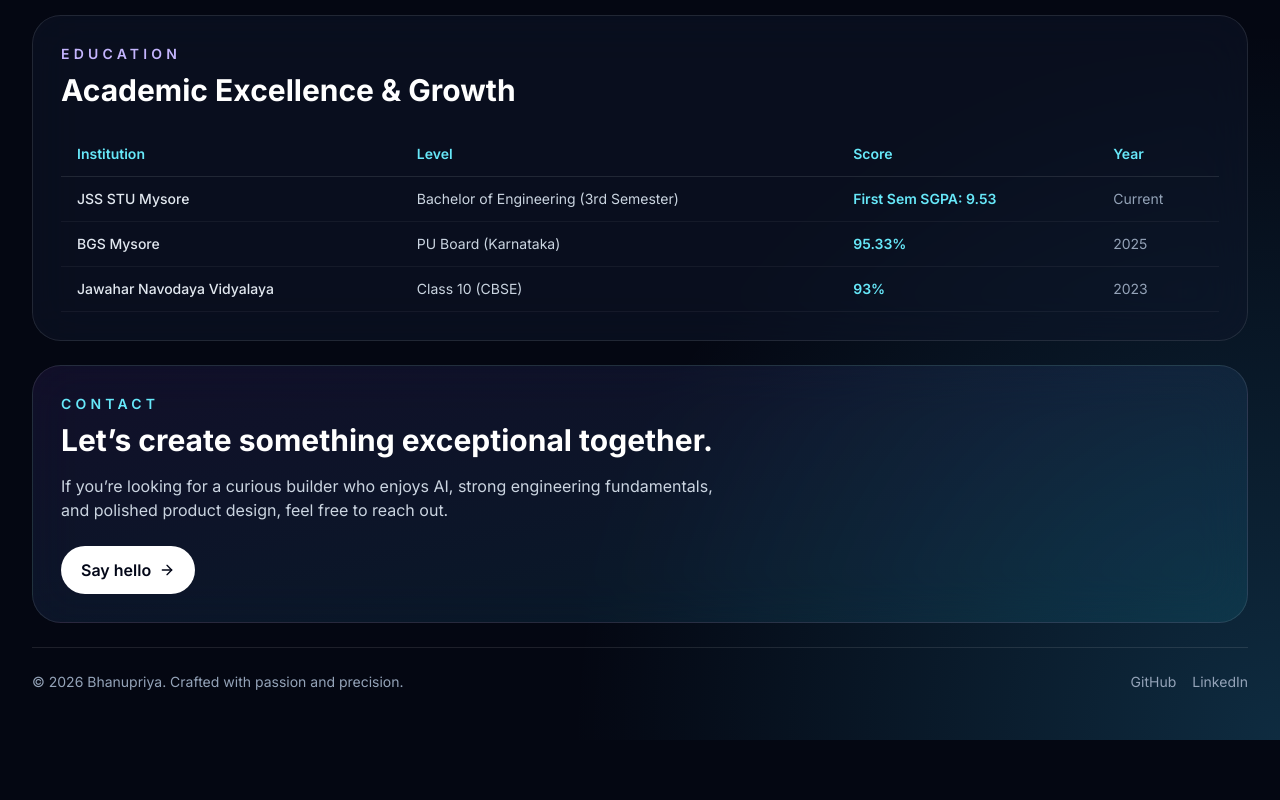
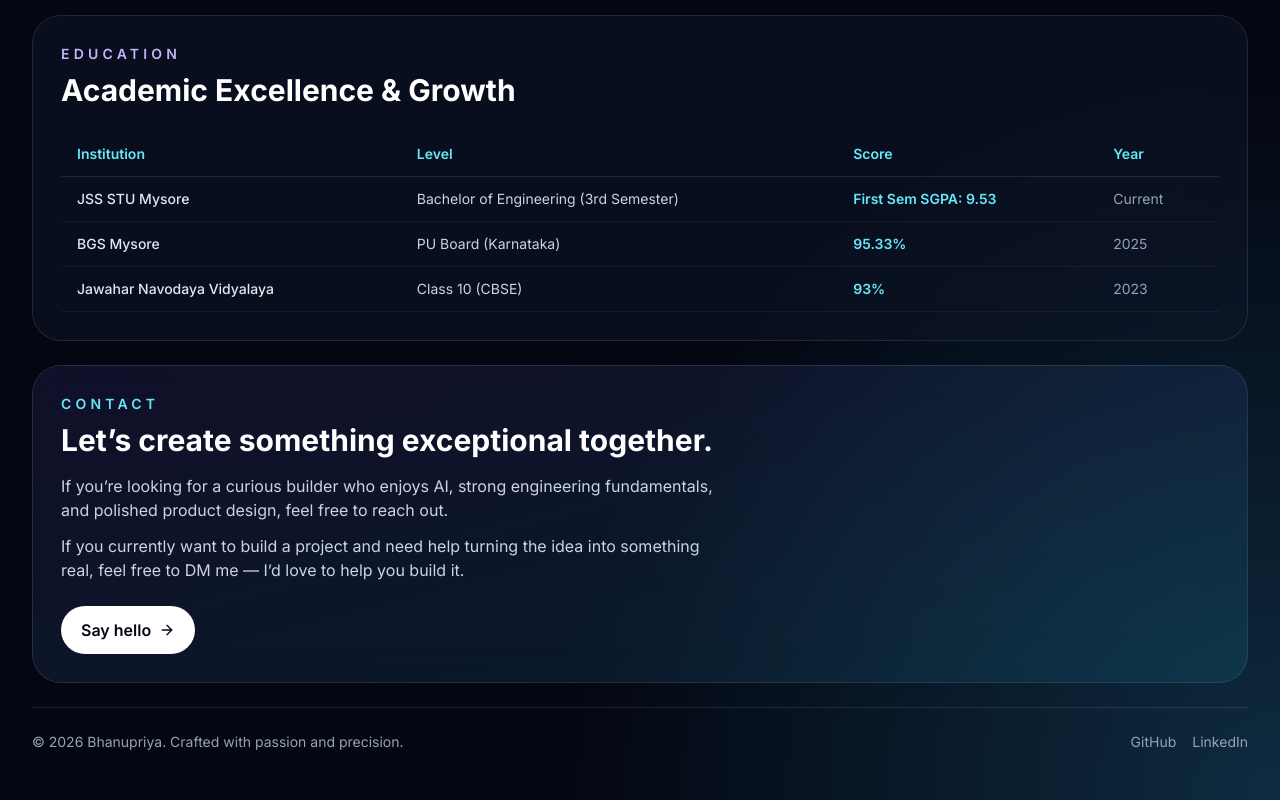
Before and after one commit to mailtobhanupriyan07/BHANUPRIYA-portfolio, a React (Vite) app: page / in a window 1280 px wide. Shown: the part 2215-3015 px from the top of the page. Before the commit the page ends 2955 px from the top, so only its background shows below. Built offline with nearby package versions, Linux system fonts and the light colour scheme; the HTML template or start-up script is replaced by a standard one.

Commit message:
Updated portfolio stats

```diff
--- a/src/App.jsx
+++ b/src/App.jsx
@@ -285,6 +285,9 @@ function App() {
             <p className="mt-4 max-w-2xl text-slate-300">
               If you’re looking for a curious builder who enjoys AI, strong engineering fundamentals, and polished product design, feel free to reach out.
             </p>
+            <p className="mt-3 max-w-2xl text-slate-300">
+              If you currently want to build a project and need help turning the idea into something real, feel free to DM me — I’d love to help you build it.
+            </p>
             <a href="mailto:mailtobhanupriyan07@gmail.com?subject=Let's%20Connect&body=Hi%20Bhanupriya" className="mt-6 inline-flex items-center gap-2 rounded-full bg-white px-5 py-3 font-semibold text-slate-950 transition hover:scale-[1.02]">
               Say hello <FiArrowRight />
             </a>
```
